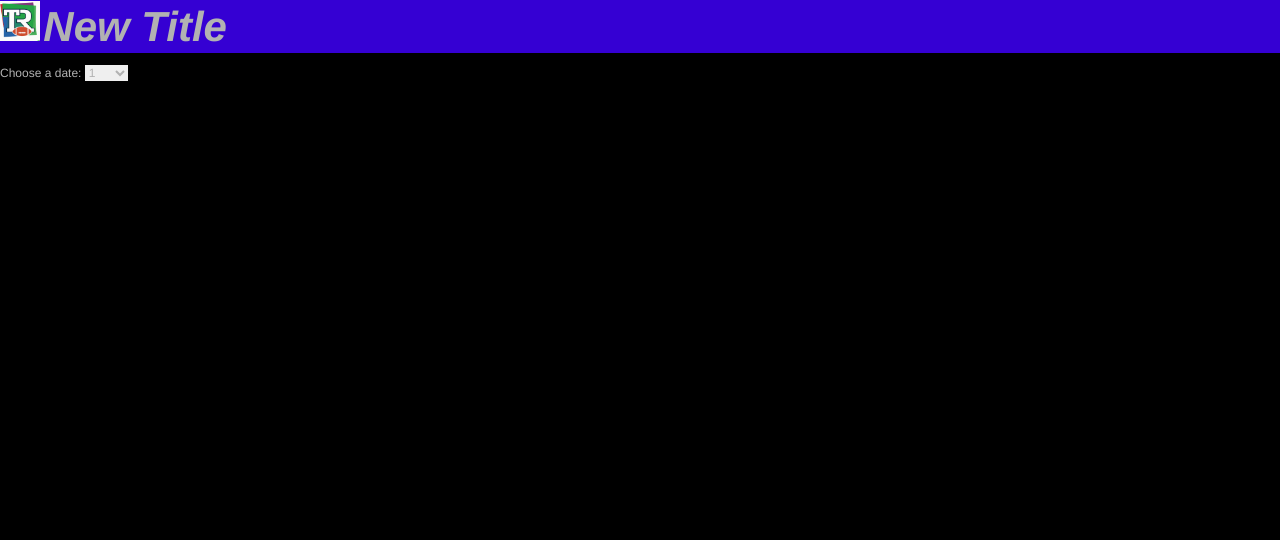
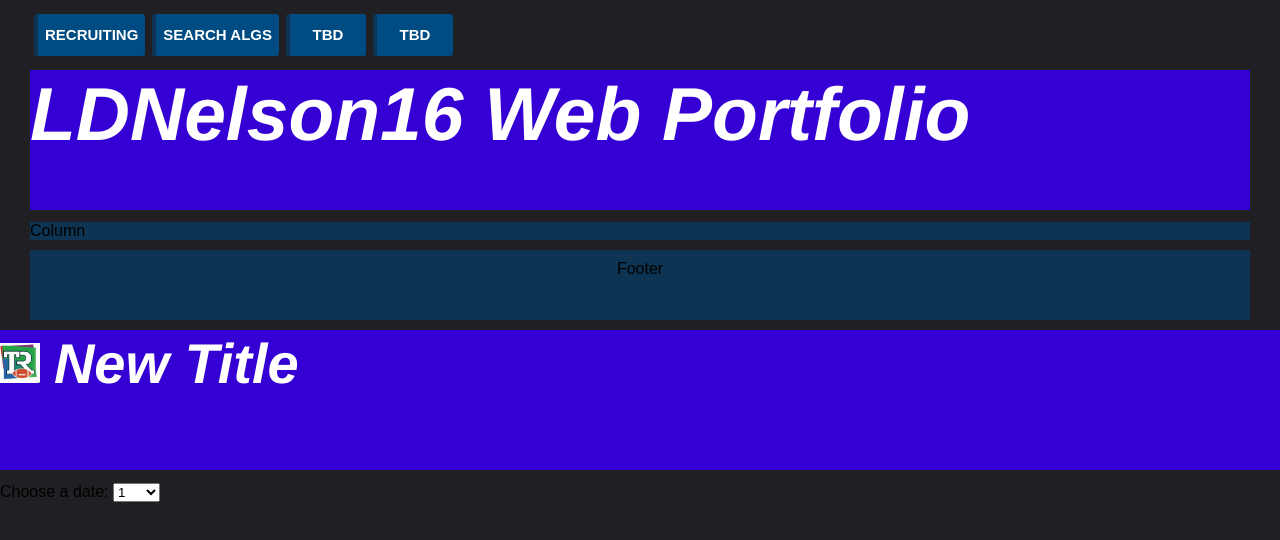
Before and after one commit to ldnelson16/ldnelson16-og-website, a plain HTML site: page recruiting.html in a window 1280 px wide. Drawn offline with Linux system fonts and the light colour scheme.

Commit message:
Connecting recruiting.html

```diff
--- a/css/styles.css
+++ b/css/styles.css
@@ -1,13 +1,114 @@
 * {
-  padding: 0;
-  margin: 0;
-  border: 0;
-  font-size: 12px;
-  font-family: 'Helvetica', Arial, sans-serif;
-  color: #b2b2b2;
+  box-sizing: border-box;
+  padding: 0px;
+  margin: 0px;
 }
+
 body {
-  background-color: black;
+  font-family: Arial, Helvetica, sans-serif;
+  background-color: #202024;
+}
+
+/* Style the header */
+.header {
+  grid-area: header;
+  background-color: #0d3452;
+  text-align: center;
+  font-size: 50px;
+  color: white;
+  height: 140px;
+  padding: 30px;
+  margin-bottom: 10px;
+  margin-top: 10px;
+}
+.nav {
+  grid-area: nav;
+  background-color: #202024;
+  padding: 4px;
+  text-align: center;
+  font-size: 20px;
+  height: 50px;
+}
+.navitem {
+  background-color: #004B82;
+  float: left;
+  position: relative;
+  padding: 2px;
+  margin: 0px;
+  text-align: center;
+  font-size: 20px;
+  min-height: 42px;
+  min-width: 80px;
+  border-left: .3rem solid #0d3452;
+  border-radius: 3px;
+  margin-right: 7px;
+}
+.navtext {
+  color: white;
+  font-weight: bold;
+  font-size: 15px;
+  font-family:'Arial', Courier, monospace, Haettenschweiler, 'Arial Narrow Bold', sans-serif;
+  text-align: center;
+  padding: 10px 5px 5px 5px;
+}
+.navitem:hover {
+  background-color: #0d3452;
+  border-left: .3rem solid #004b82;
+  color: #d3d5db;
+}
+
+/* The grid container */
+.grid-container {
+  display: grid;
+  margin-top: 10px;
+  margin-left: 30px;
+  margin-right: 30px;
+  grid-template-areas:
+    'nav nav nav nav nav nav nav nav'
+    'header header header header header header header header'
+    'body body body body body body body body'
+    'footer footer footer footer footer footer footer footer';
+   grid-column-gap: 10px;
+}
+
+.left {
+  padding: 10px;
+  height: 500px; /* Should be removed. Only for demonstration */
+}
+
+/* Style the left column */
+.body {
+  grid-area: body;
+}
+
+/* Style the footer */
+.footer {
+  grid-area: footer;
+  background-color: #0d3452;
+  padding: 10px;
+  text-align: center;
+  height: 70px;
+  margin-top: 10px;
+}
+
+/* Responsive layout - makes the three columns stack on top of each other instead of next to each other */
+@media (max-width: 1100px) {
+  .grid-container  {
+    grid-template-areas:
+      'nav header header header header header'
+      'nav body body body body body'
+      'nav footer footer footer footer footer';
+  }
+  .navitem {
+    margin: 3px 0px 3px 3px;
+  }
+  .header {
+    font-size: 25px;
+  }
+  .grid-container {
+    margin-left: 5px;
+    margin-right: 5px;
+  }
 }
 body .noscroll {
   overflow: hidden;
--- a/recruiting.html
+++ b/recruiting.html
@@ -8,6 +8,23 @@
   <script type="text/javascript" src="js/functions.js"></script>
  </head>
  <body onload="loadDropdownOptions()">
+  <div class="grid-container">
+    <div class="header">
+      <h2>LDNelson16 Web Portfolio</h2>
+    </div>
+    <div class="nav">
+      <a href="recruiting.html"><div class="navitem"><p class="navtext">RECRUITING</p></div></a>
+      <a href="searchalgs.html"><div class="navitem"><p class="navtext">SEARCH ALGS</p></div></a>
+      <a><div class="navitem"><p class="navtext">TBD</p></div></a>
+      <a><div class="navitem"><p class="navtext">TBD</p></div></a>
+    </div>
+
+    <div class="body" style="background-color:#0d3452;">Column</div>
+
+    <div class="footer">
+    <p>Footer</p>
+    </div>
+  </div>
   <div class="header">
     <div class="mainlogo">
       <img src="img/sqrlogo.png" alt="Square logo, click to go back to home page" width="100%" height="auto"/>
```
